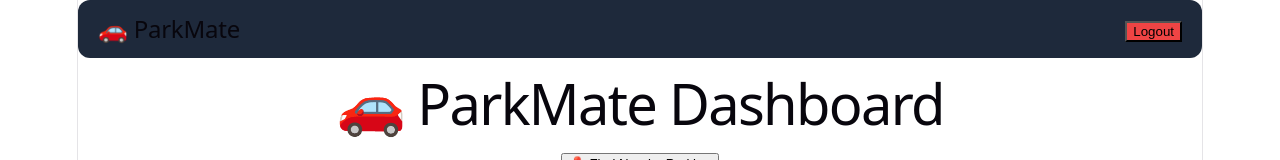
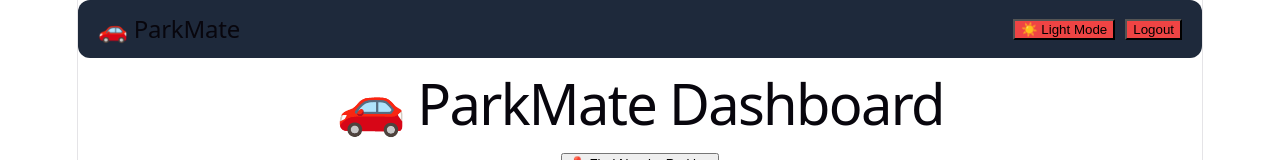
Before and after one commit to Polarizing101/parkmate, a React app in the folder frontend/: page /dashboard in a window 1280 px wide. Shown: the top 160 px of the page. Built offline with nearby package versions, Linux system fonts and the light colour scheme; no server answers; the HTML template or start-up script is replaced by a standard one.

Commit message:
Add dark and light theme toggle

```diff
--- a/frontend/src/components/Navbar.jsx
+++ b/frontend/src/components/Navbar.jsx
@@ -1,12 +1,18 @@
+import ThemeToggle from "./ThemeToggle";
+
 function Navbar() {
   return (
     <nav className="navbar">
 
-      <h2>
-        🚗 ParkMate
-      </h2>
+      <h2>🚗 ParkMate</h2>
 
-      <div>
+      <div
+        style={{
+          display: "flex",
+          gap: "10px",
+        }}
+      >
+        <ThemeToggle />
 
         <button
           onClick={() => {
@@ -19,7 +25,6 @@ function Navbar() {
         >
           Logout
         </button>
-
       </div>
 
     </nav>
--- /dev/null
+++ b/frontend/src/components/ThemeToggle.jsx
@@ -0,0 +1,52 @@
+import { useEffect, useState } from "react";
+
+function ThemeToggle() {
+  const [darkMode, setDarkMode] =
+    useState(true);
+
+  useEffect(() => {
+    const savedTheme =
+      localStorage.getItem("theme");
+
+    if (savedTheme === "light") {
+      setDarkMode(false);
+      document.body.classList.add(
+        "light-theme"
+      );
+    }
+  }, []);
+
+  const toggleTheme = () => {
+    if (darkMode) {
+      document.body.classList.add(
+        "light-theme"
+      );
+
+      localStorage.setItem(
+        "theme",
+        "light"
+      );
+    } else {
+      document.body.classList.remove(
+        "light-theme"
+      );
+
+      localStorage.setItem(
+        "theme",
+        "dark"
+      );
+    }
+
+    setDarkMode(!darkMode);
+  };
+
+  return (
+    <button onClick={toggleTheme}>
+      {darkMode
+        ? "☀️ Light Mode"
+        : "🌙 Dark Mode"}
+    </button>
+  );
+}
+
+export default ThemeToggle;
--- a/frontend/src/styles/dashboard.css
+++ b/frontend/src/styles/dashboard.css
@@ -23,3 +23,17 @@
 .navbar button:hover {
   background-color: #dc2626;
 }
+.light-theme {
+  background-color: #f8fafc;
+  color: #111827;
+}
+
+.light-theme .navbar,
+.light-theme .card {
+  background-color: white;
+  color: #111827;
+}
+
+.light-theme .stat-card {
+  color: white;
+}
```
